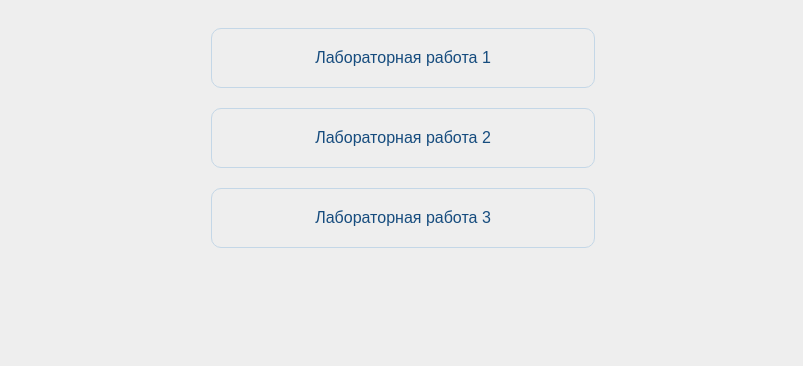
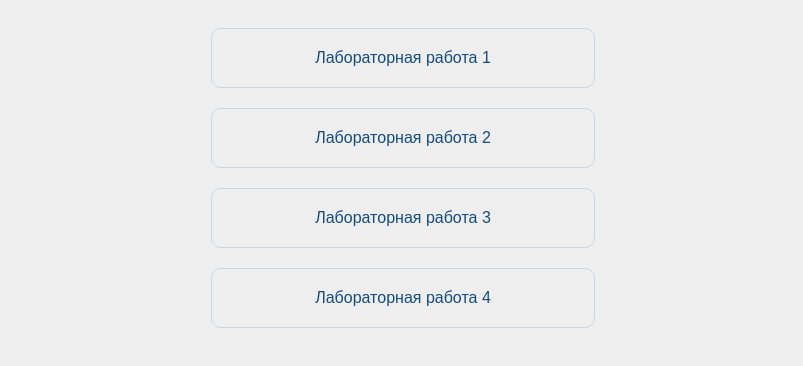
Before and after one commit to LittleCado/web-labs-vmazhaev, a plain HTML site: page index.html in a window 1280 px wide. Shown: the part 210-576 px from the top of the page, without its empty margins (237-1040 px from the left). Drawn offline with Linux system fonts and the light colour scheme.

Commit message:
Add link to 4 lab

```diff
--- a/index.html
+++ b/index.html
@@ -19,6 +19,7 @@
             <a href="/lab1/index.html">Лабораторная работа 1</a>
             <a href="/lab2/index.html">Лабораторная работа 2</a>
             <a href="/lab3/index.html">Лабораторная работа 3</a>
+            <a href="/lab4/index.html">Лабораторная работа 4</a>
         </div>
     </main>
 </body>
```
